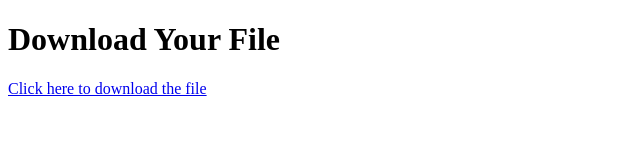
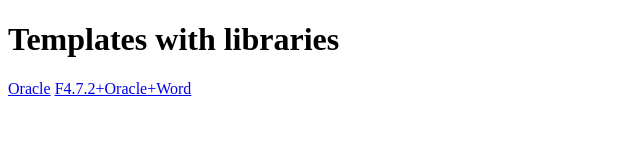
Before and after one commit to Vadym-Kiprich/TMP_PRO, a plain HTML site: page index.html in a window 1280 px wide. Shown: the whole page, without its empty margins (0-640 px from the left). Drawn offline with Linux system fonts and the light colour scheme.

Commit message:
Update index.html

```diff
--- a/index.html
+++ b/index.html
@@ -6,7 +6,8 @@
     <title>Download File</title>
 </head>
 <body>
-    <h1>Download Your File</h1>
-    <a href="test1.zip" download>Click here to download the file</a>
+    <h1>Templates with libraries</h1>
+    <a href="test1.zip" download>Oracle</a>
+    <a href="Templ1.zip" download>F4.7.2+Oracle+Word</a>
 </body>
 </html>
```
